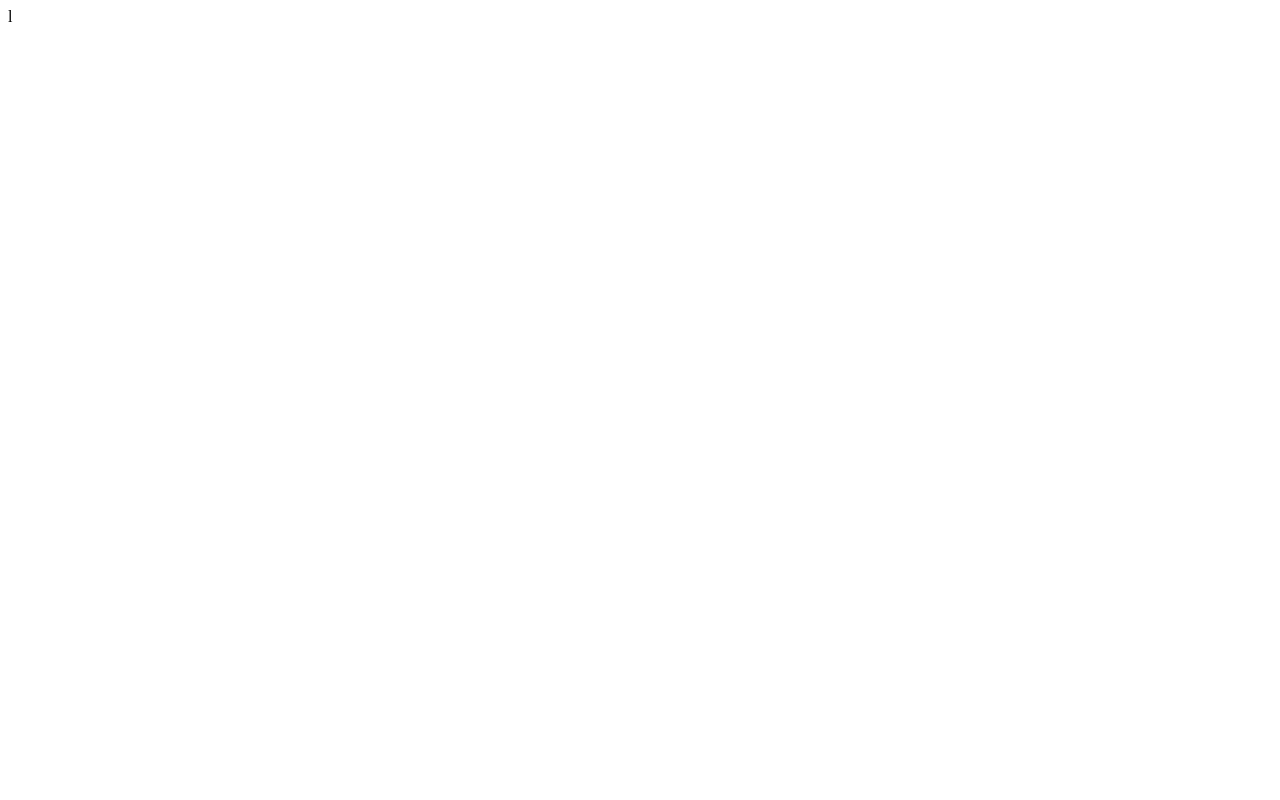
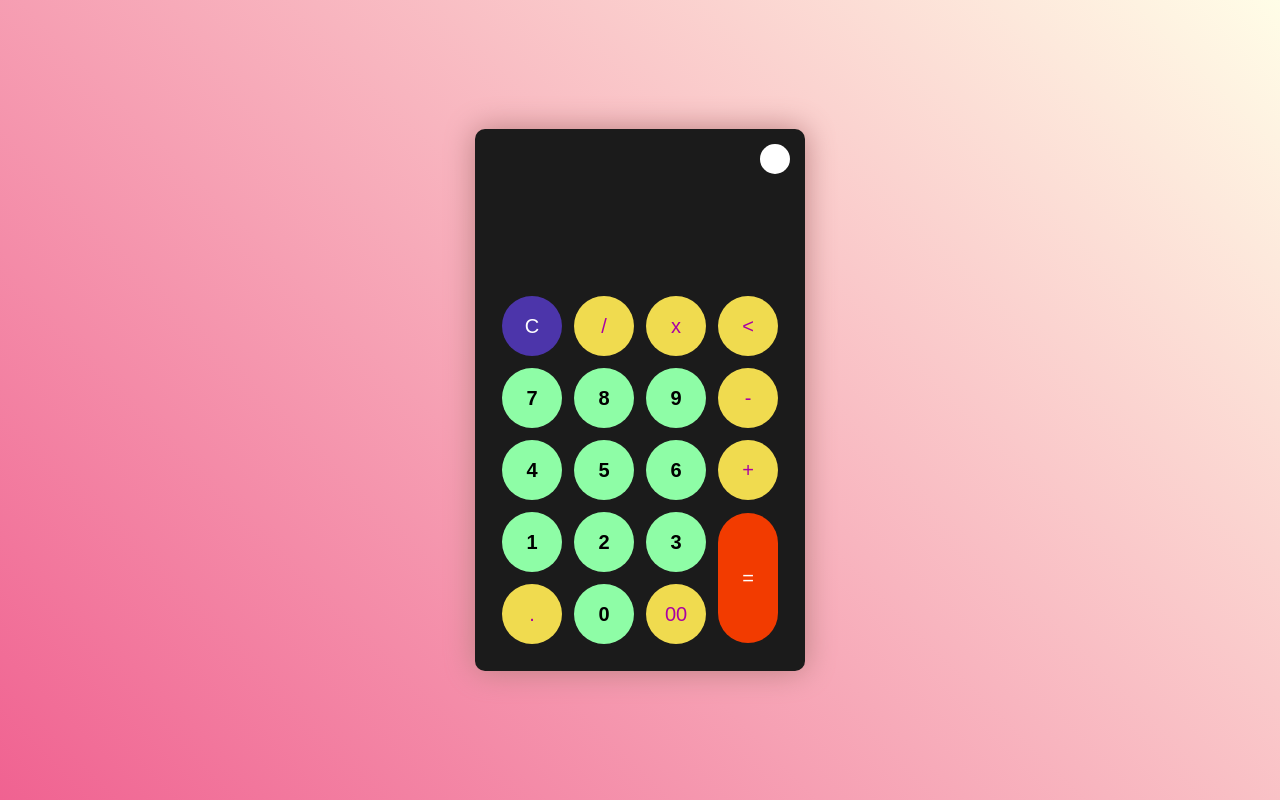
Before and after one commit to Hastur5/Oracle, a plain HTML site: page Conceptos Primordiales/Calculadora/index.html in a window 1280 px wide. Drawn offline with Linux system fonts and the light colour scheme.

Commit message:
Subo ejercicio de calculadora con html y estilos. Falta js.

```diff
--- a/Conceptos Primordiales/Calculadora/css/style.scss
+++ b/Conceptos Primordiales/Calculadora/css/style.scss
@@ -0,0 +1,121 @@
+* {
+    padding: 0;
+    margin: 0;
+    box-sizing: border-box;
+    font-family: sans-serif;
+    transition: all 0.8s ease;
+  }
+  body {
+    background: linear-gradient(45deg, #f06291, #fffde7);
+  }
+  .container {
+    height: 100vh;
+    width: 100vw;
+    display: flex;
+    align-items: center;
+    justify-content: center;
+    flex-wrap: wrap;
+  }
+  .calculator {
+    position: relative;
+    height: auto;
+    width: auto;
+    padding: 20px;
+    border-radius: 10px;
+    box-shadow: 0 0 30px rgb(187, 130, 130);
+    background-color: #fff;
+    #display {
+      color: #0a1e23;
+      margin: 0 10px;
+      height: 120px;
+      width: auto;
+      display: flex;
+      align-items: flex-end;
+      justify-content: flex-end;
+      font-size: 30px;
+      margin-bottom: 20px;
+      font-weight: 800;
+    }
+    #equal {
+      height: 130px;
+    }
+    #clear {
+      background-color: #ffd5d8;
+      color: #fc4552;
+    }
+    .btn-number {
+      background-color: #c3eaff;
+      color: #000000;
+    }
+    .btn-operator {
+      background-color: #ffd0fb;
+      color: #f967f3;
+    }
+    .btn-equal {
+      background-color: #adf9e7;
+      color: #000;
+    }
+    /* dark theme */
+    &.dark {
+      background-color: #1B1B1B;
+      #display {
+          color: #f8fafb;
+      }
+      #clear {
+          background-color: #4C35AA;
+          color: white;
+      }
+      .btn-number {
+          background-color: #8EFDA6;
+          color: black;
+          font-weight: 600;
+      }
+      .btn-operator {
+          background-color: #F0DB4F;
+          color: #aa00a4;
+      }
+      .btn-equal {
+          background-color: #F23B00;
+          color: #ffffff;
+      }
+    }
+  }
+  .theme-toggler {
+    position: absolute;
+    top: 30px;
+    right: 30px;
+    color: #fff;
+    cursor: pointer;
+    z-index: 1;
+    &::before {
+
+      content:'';
+      position: absolute;
+      height: 30px;
+      width: 30px;
+      top: 50%;
+      transform: translate(-50%, -50%);
+      border-radius: 50%;
+      background-color: #333;
+      z-index: -1;
+    }
+  }
+  .theme-toggler.active {
+    color: #333;
+    &::before {
+      background-color: #fff;
+    }
+  }
+  button {
+    height: 60px;
+    width: 60px;
+    border: 0;
+    border-radius: 30px;
+    margin: 5px;
+    font-size: 20px;
+    cursor: pointer;
+    transition: all 0.2s ease;
+    &:hover {
+      transform: scale(1.1);
+    }
+  }
--- a/Conceptos Primordiales/Calculadora/index.html
+++ b/Conceptos Primordiales/Calculadora/index.html
@@ -1,12 +1,59 @@
 <!DOCTYPE html>
 <html lang="es">
-<head>
-    <meta charset="UTF-8">
-    <meta http-equiv="X-UA-Compatible" content="IE=edge">
-    <meta name="viewport" content="width=device-width, initial-scale=1.0">
+  <head>
+    <meta charset="UTF-8" />
+    <meta http-equiv="X-UA-Compatible" content="IE=edge" />
+    <meta name="viewport" content="width=device-width, initial-scale=1.0" />
+    <link rel="stylesheet" href="css/style.css" />
+    <link rel="shortcut icon" href="./calculadora.png" type="image/x-icon">
     <title>Calculadora</title>
-</head>
-<body>
-
-</body>
-</html>l
+  </head>
+  <body>
+    <div class="container">
+      <div class="calculator dark">
+        <div class="theme-toggler active">
+          <i class="toggler-icon"></i>
+        </div>
+        <div class="display-screen">
+          <div id="display"></div>
+        </div>
+        <div class="buttons">
+          <table>
+            <tr>
+              <td><button class="btn-operator" id="clear">C</button></td>
+              <td><button class="btn-operator" id="/">/</button></td>
+              <td><button class="btn-operator" id="*">x</button></td>
+              <td><button class="btn-operator" id="backspace"><</button></td>
+            </tr>
+            <tr>
+              <td><button class="btn-number" id="7">7</button></td>
+              <td><button class="btn-number" id="8">8</button></td>
+              <td><button class="btn-number" id="9">9</button></td>
+              <td><button class="btn-operator" id="-">-</button></td>
+            </tr>
+            <tr>
+              <td><button class="btn-number" id="4">4</button></td>
+              <td><button class="btn-number" id="5">5</button></td>
+              <td><button class="btn-number" id="6">6</button></td>
+              <td><button class="btn-operator" id="+">+</button></td>
+            </tr>
+            <tr>
+              <td><button class="btn-number" id="1">1</button></td>
+              <td><button class="btn-number" id="2">2</button></td>
+              <td><button class="btn-number" id="3">3</button></td>
+              <td rowspan="2">
+                <button class="btn-equal" id="equal">=</button>
+              </td>
+            </tr>
+            <tr>
+              <td><button class="btn-operator" id=".">.</button></td>
+              <td><button class="btn-number" id="0">0</button></td>
+              <td><button class="btn-operator" id="00">00</button></td>
+            </tr>
+          </table>
+        </div>
+      </div>
+    </div>
+    <script src="index.js"></script>
+  </body>
+</html>
```
Also changed, not shown: Conceptos Primordiales/Calculadora/calculadora.png (added), Conceptos Primordiales/Calculadora/css/style.css (added), 1 other file.
